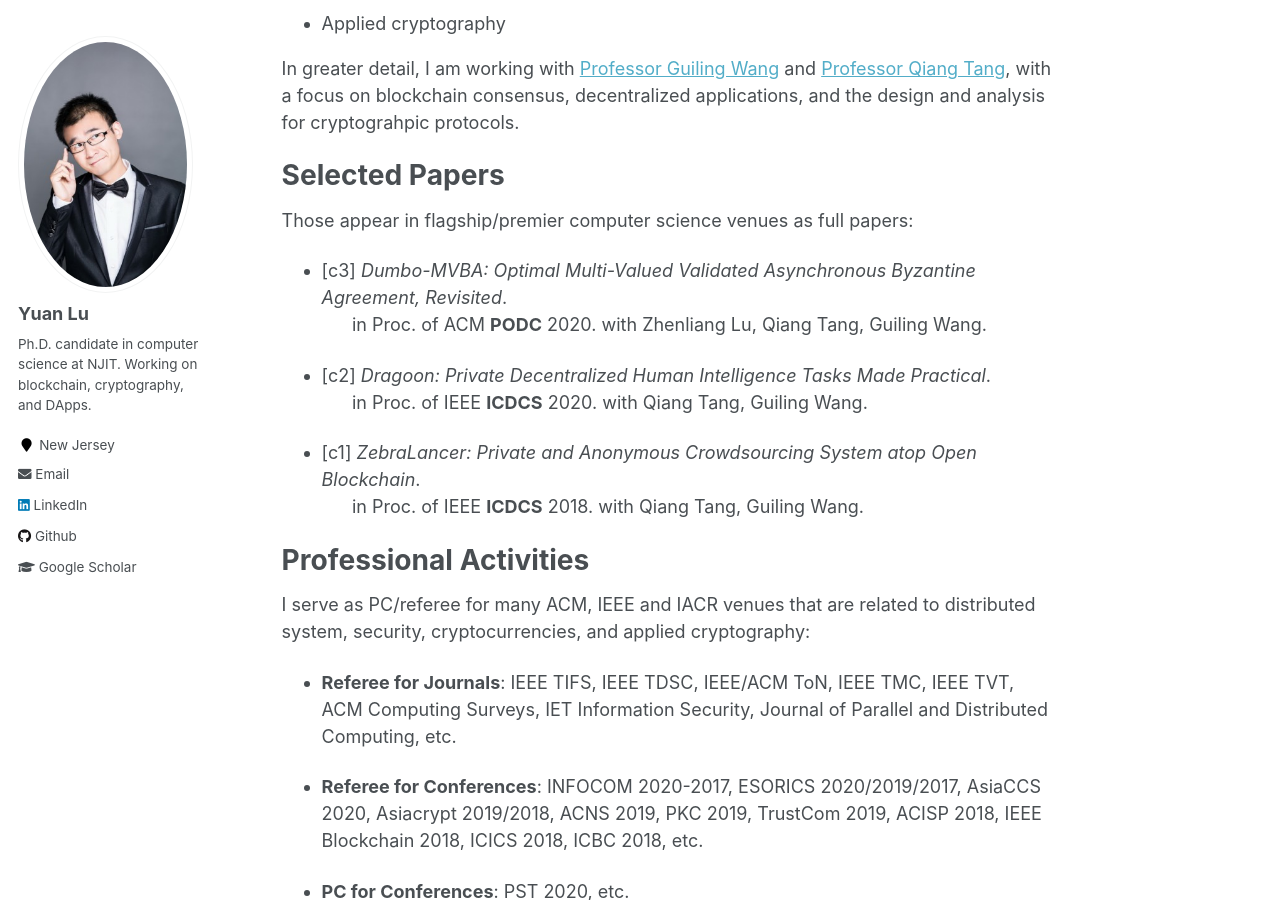
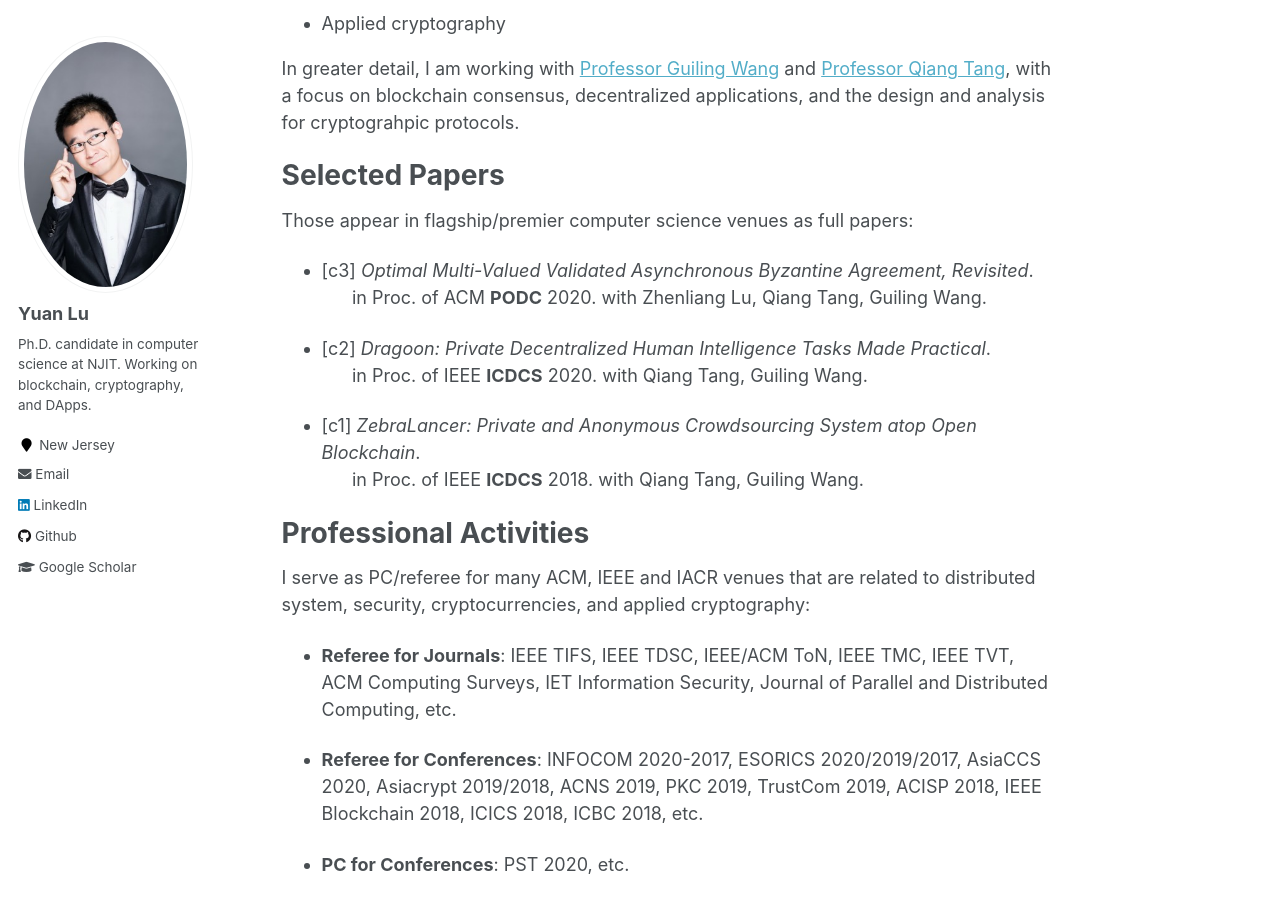
Before and after one commit to yylluu/yylluu.github.io, a Jekyll site: the page built from _pages/about.md, in a window 1280 px wide and 900 px high, scrolled down 425 px. Built offline with Jekyll 4.4.1, drawn with Linux system fonts in a browser that asks for light colours.

Commit message:
Update about.md

```diff
--- a/_pages/about.md
+++ b/_pages/about.md
@@ -25,7 +25,7 @@
 ======
 Those appear in flagship/premier computer science venues as full papers:
 
-- [c3] *Dumbo-MVBA: Optimal Multi-Valued Validated Asynchronous Byzantine Agreement, Revisited*.
+- [c3] *Optimal Multi-Valued Validated Asynchronous Byzantine Agreement, Revisited*.
      &nbsp; &nbsp; &nbsp; in Proc. of ACM **PODC** 2020. with Zhenliang Lu, Qiang Tang, Guiling Wang.
 
 - [c2] *Dragoon: Private Decentralized Human Intelligence Tasks Made Practical*.
```
